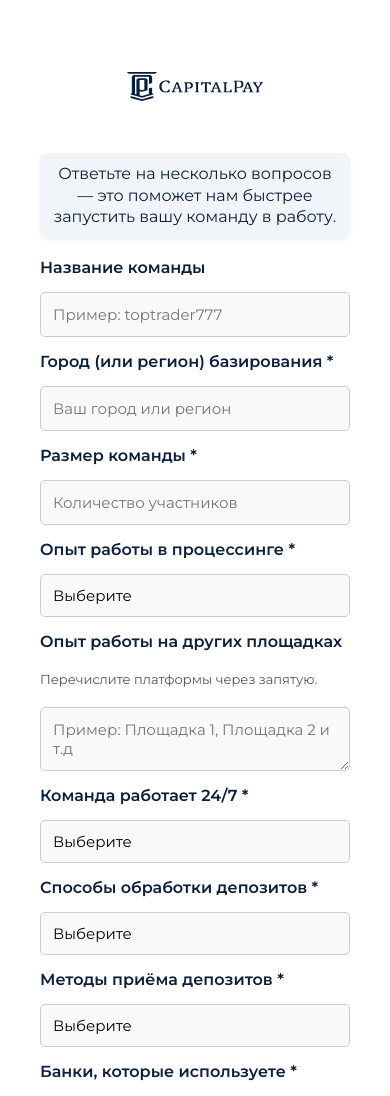
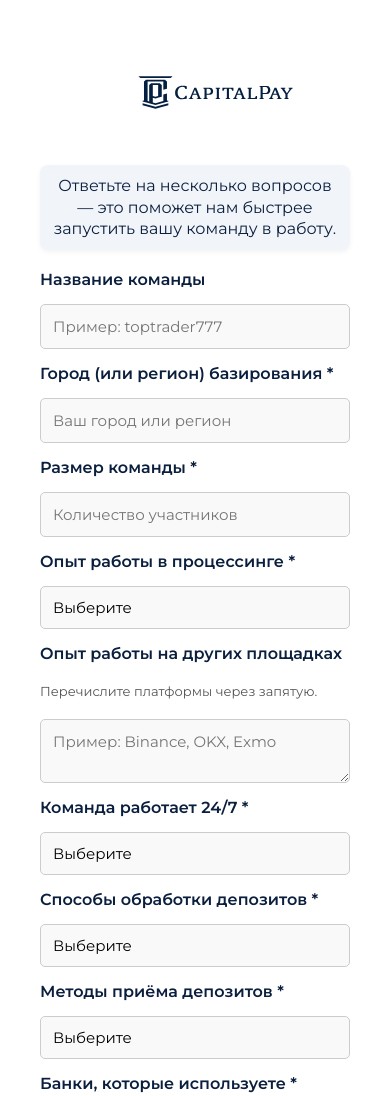
Before and after one commit to alexdmitrievi/capitalpay-landing, a plain HTML site: page index.html in a window 390 px wide. Shown: the top 1096 px of the page. Drawn offline with Linux system fonts and the light colour scheme.

Commit message:
Update index.html wow

```diff
--- a/index.html
+++ b/index.html
@@ -29,7 +29,6 @@
       display: block;
       margin: 0 auto;
     }
-/* Можно вообще убрать @media для header img */
     p.subtitle {
       text-align: center;
       font-size: 18px;
@@ -47,6 +46,8 @@
       display: flex;
       flex-direction: column;
       gap: 15px;
+      max-width: 800px;
+      margin: 0 auto;
     }
     label {
       font-weight: 600;
@@ -105,6 +106,11 @@
       color: green;
       font-weight: 600;
     }
+    @media (max-width: 600px) {
+      header img {
+        width: 90vw;
+        max-width: 90vw;
+      }
       p.subtitle {
         font-size: 16px;
         padding: 10px 12px;
@@ -153,7 +159,7 @@
 
     <label>Опыт работы на других площадках</label>
     <small>Перечислите платформы через запятую.</small>
-    <textarea placeholder="Пример: Площадка 1, Площадка 2 и т.д" required></textarea>
+    <textarea placeholder="Пример: Binance, OKX, Exmo" required></textarea>
 
     <label>Команда работает 24/7 *</label>
     <select onchange="toggleCustomInput(this, 'customWork')" required>
```
